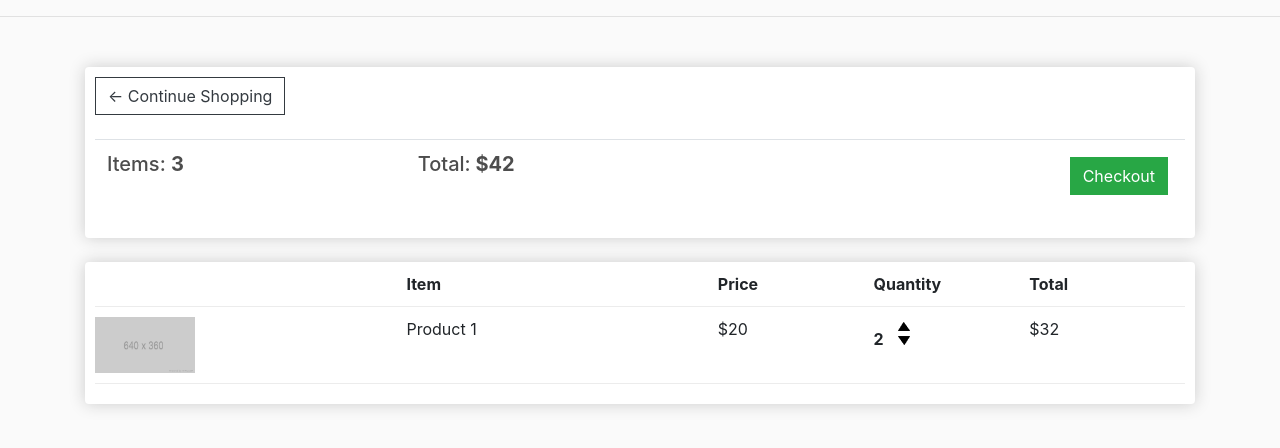
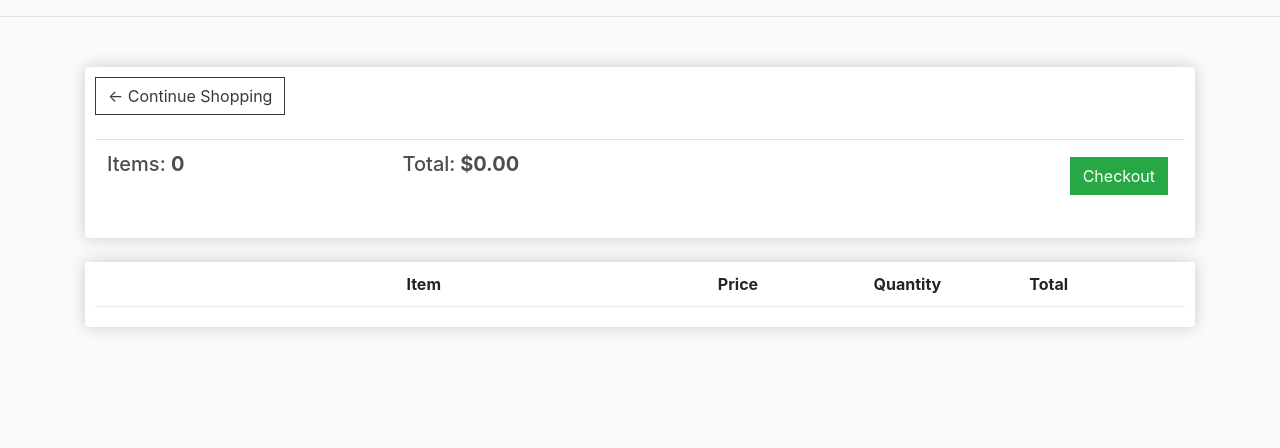
Before and after one commit to MyNameIsCarsten/django-ecommerce, a Django app: page /cart/ in a window 1280 px wide. Shown: the part 57-505 px from the top of the page. Run offline with Django 4.2, Linux system fonts and the light colour scheme; lists and menus that the app fills with data are empty; some libraries are stand-ins or nearby versions.

Commit message:
Data Structure

```diff
--- a/ecommerce/store/templates/store/cart.html
+++ b/ecommerce/store/templates/store/cart.html
@@ -10,8 +10,8 @@
             <br>
             <table class="table">
                 <tr>
-                    <th><h5>Items: <strong>3</strong></h5></th>
-                    <th><h5>Total:<strong> $42</strong></h5></th>
+                    <th><h5>Items: <strong>{{order.get_cart_items}}</strong></h5></th>
+                    <th><h5>Total:<strong> ${{order.get_cart_total|floatformat:2}}</strong></h5></th>
                     <th>
                         <a  style="float:right; margin:5px;" class="btn btn-success" href="{% url 'checkout' %}">Checkout</a>
                     </th>
@@ -28,21 +28,22 @@
                 <div style="flex:1"><strong>Quantity</strong></div>
                 <div style="flex:1"><strong>Total</strong></div>
             </div>
-
+            {% for item in items %}
             <div class="cart-row">
-                <div style="flex:2"><img class="row-image" src="{% static 'images/placeholder.png' %}"></div>
-                <div style="flex:2"><p>Product 1</p></div>
-                <div style="flex:1"><p>$20</p></div>
+                <div style="flex:2"><img class="row-image" src="{{item.product.imageURL}}"></div>
+                <div style="flex:2"><p>{{item.product.name}}</p></div>
+                <div style="flex:1"><p>${{item.product.price|floatformat:2}}</p></div>
                 <div style="flex:1">
-                    <p class="quantity">2</p>
+                    <p class="quantity">x{{item.quantity}}</p>
                     <div class="quantity">
                         <img class="chg-quantity" src="{% static  'images/arrow-up.png' %}">
 
                         <img class="chg-quantity" src="{% static  'images/arrow-down.png' %}">
                     </div>
                 </div>
-                <div style="flex:1"><p>$32</p></div>
+                <div style="flex:1"><p>${{item.get_total}}</p></div>
             </div>
+            {% endfor %}
 	</div>
 </div>
 
--- a/ecommerce/store/views.py
+++ b/ecommerce/store/views.py
@@ -9,9 +9,33 @@ def store(request):
      return render(request, 'store/store.html', context)
 
 def cart(request):
-     context = {}
+
+     # Check if user is authenticated
+     if request.user.is_authenticated:
+          customer = request.user.customer
+          # Get all open orders (complete=False) from customer
+          order, created = Order.objects.get_or_create(customer=customer, complete=False)
+          items = order.orderitem_set.all()
+     else:
+          items = []
+          # Empty cart for non-logged in users
+          order = {'get_cart_total': 0, 'get_cart_items': 0}
+
+     context = {'items': items, 'order': order}
      return render(request, 'store/cart.html', context)
 
 def checkout(request):
-      context = {}
-      return render(request, 'store/checkout.html', context)
+
+      # Check if user is authenticated
+     if request.user.is_authenticated:
+          customer = request.user.customer
+          # Get all open orders (complete=False) from customer
+          order, created = Order.objects.get_or_create(customer=customer, complete=False)
+          items = order.orderitem_set.all()
+     else:
+          items = []
+          # Empty cart for non-logged in users
+          order = {'get_cart_total': 0, 'get_cart_items': 0}
+
+     context = {'items': items, 'order': order}
+     return render(request, 'store/checkout.html', context)
```
Also changed, not shown: ecommerce/store/models.py (+17 -0 lines), ecommerce/store/templates/store/checkout.html (+8 -6 lines), ecommerce/db.sqlite3.
